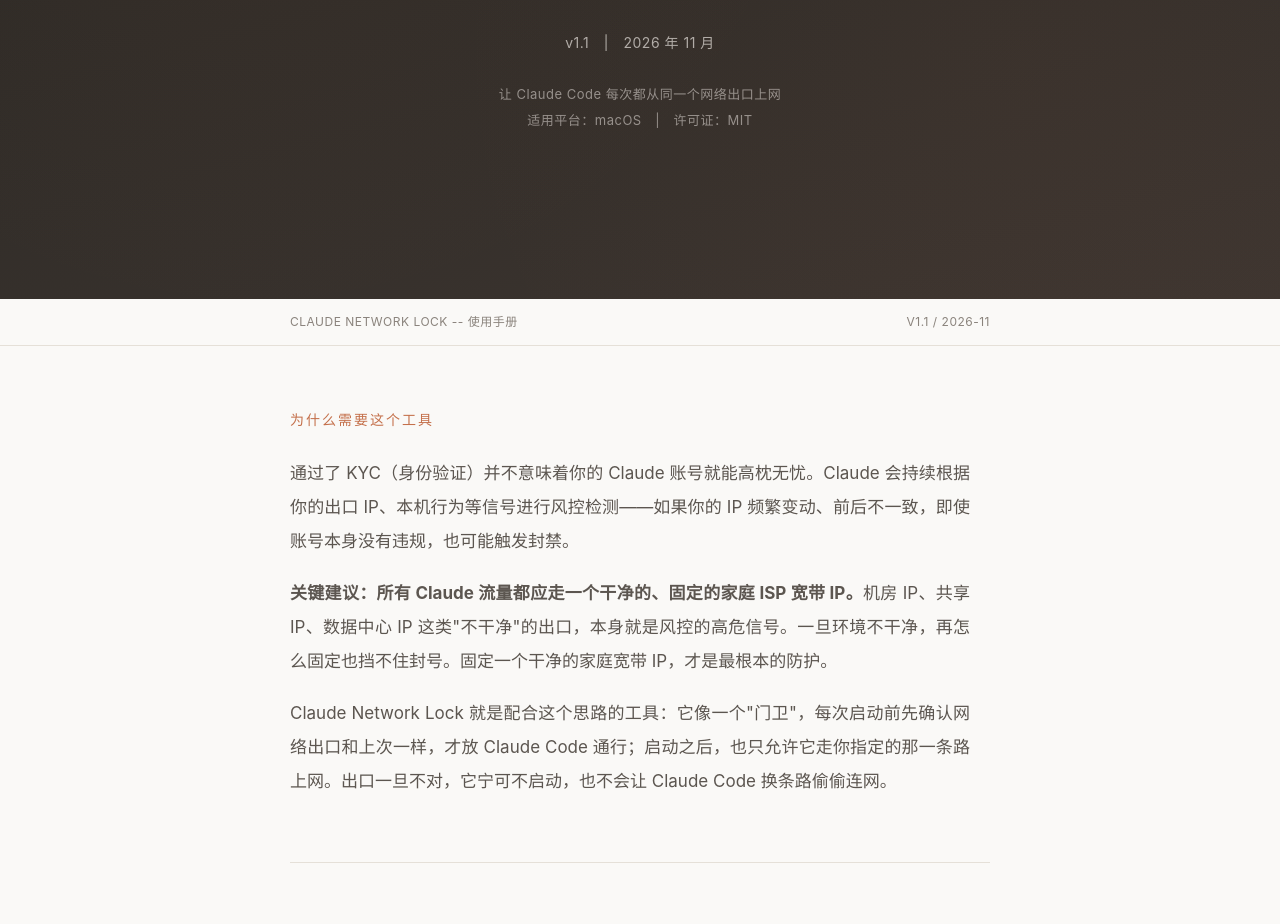
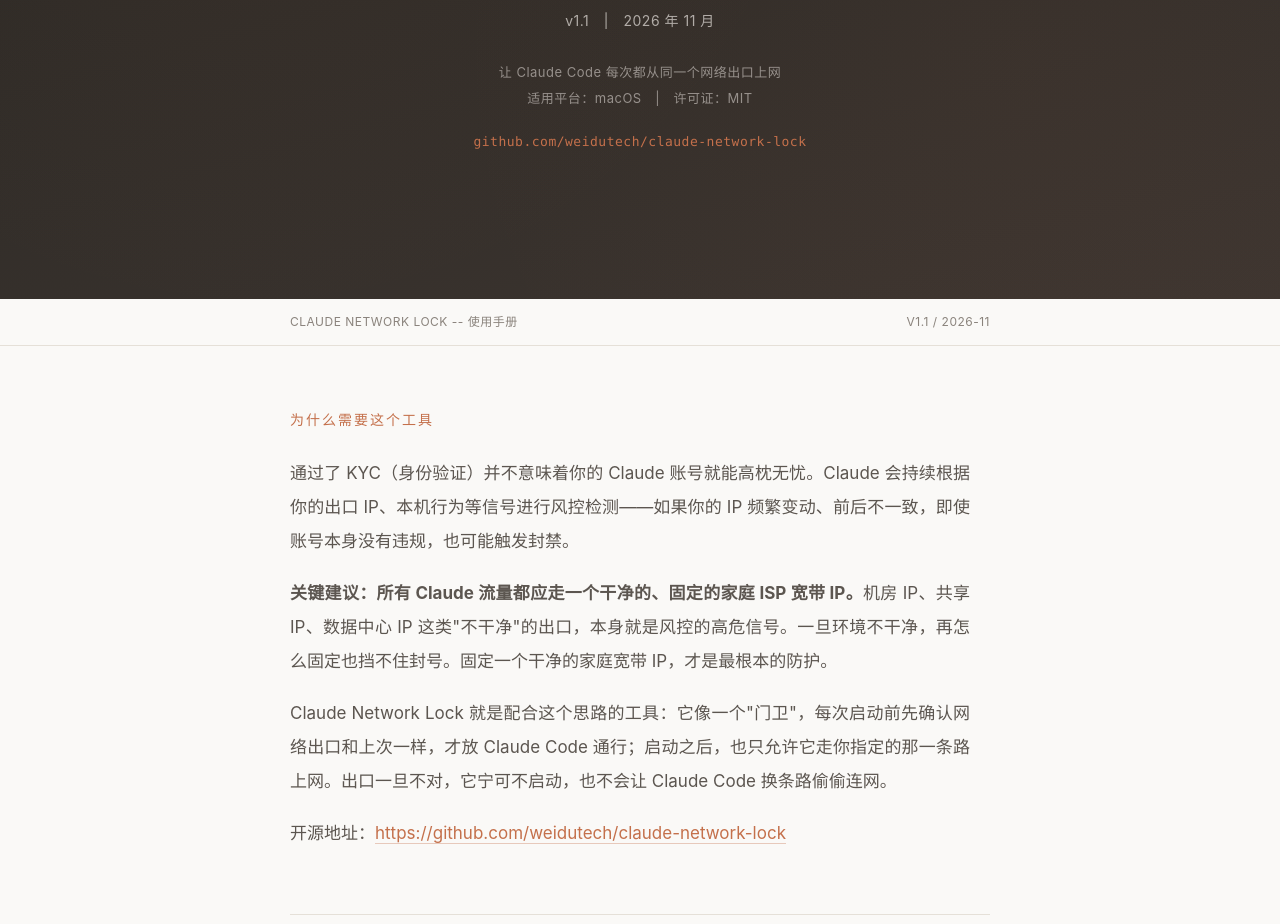
Before and after one commit to weidutech/claude-network-lock, a plain HTML site: page docs/手册.html in a window 1280 px wide. Shown: the part 501-1425 px from the top of the page. Drawn offline with Linux system fonts and the light colour scheme.

Commit message:
Add repo URL to the manual and a banner to the README
- Show the GitHub address on the manual cover, summary and footer
- Regenerate the PDF and previews
- Use the new banner image at the top of the README

Co-Authored-By: Claude Opus 5.5 <noreply@anthropic.com>

```diff
--- a/docs/手册.html
+++ b/docs/手册.html
@@ -755,6 +755,8 @@ tbody tr:last-child td {
 .prose li { margin: 0.35em 0; line-height: 1.8; }
 .toc-text a { color: inherit; text-decoration: none; }
 .toc-text a:hover { text-decoration: underline; }
+.cover-repo { margin-top: 18px; font-family: var(--mono-font, monospace); font-size: 13px; letter-spacing: 0.5px; color: #c4704b; }
+.repo-line a, .page-footer a { color: #c4704b; text-decoration: none; border-bottom: 1px solid rgba(196,112,75,0.35); }
 </style>
 </head>
 
@@ -801,6 +803,7 @@ tbody tr:last-child td {
       <div class="version-line">v1.1&emsp;|&emsp;2026 年 11 月</div>
       <div>让 Claude Code 每次都从同一个网络出口上网</div>
       <div>适用平台：macOS&emsp;|&emsp;许可证：MIT</div>
+      <div class="cover-repo">github.com/weidutech/claude-network-lock</div>
     </div>
   </div>
 </div>
@@ -826,6 +829,7 @@ tbody tr:last-child td {
     <p>
       Claude Network Lock 就是配合这个思路的工具：它像一个"门卫"，每次启动前先确认网络出口和上次一样，才放 Claude Code 通行；启动之后，也只允许它走你指定的那一条路上网。出口一旦不对，它宁可不启动，也不会让 Claude Code 换条路偷偷连网。
     </p>
+    <p class="repo-line">开源地址：<a href="https://github.com/weidutech/claude-network-lock">https://github.com/weidutech/claude-network-lock</a></p>
   </div>
 </div>
 
@@ -1170,6 +1174,7 @@ claude-locked --lock-self-test</code></pre>
 
 <div class="page-footer">
   <p>Claude Network Lock -- 使用手册（简明版）v1.1</p>
+  <p>项目地址：<a href="https://github.com/weidutech/claude-network-lock">https://github.com/weidutech/claude-network-lock</a></p>
   <p>本文档以 MIT 许可证发布，与 Anthropic, PBC 无隶属或背书关系。</p>
 </div>
 
```
Also changed, not shown: docs/images/cover.png, docs/images/preview-why.png, 3 other files.
